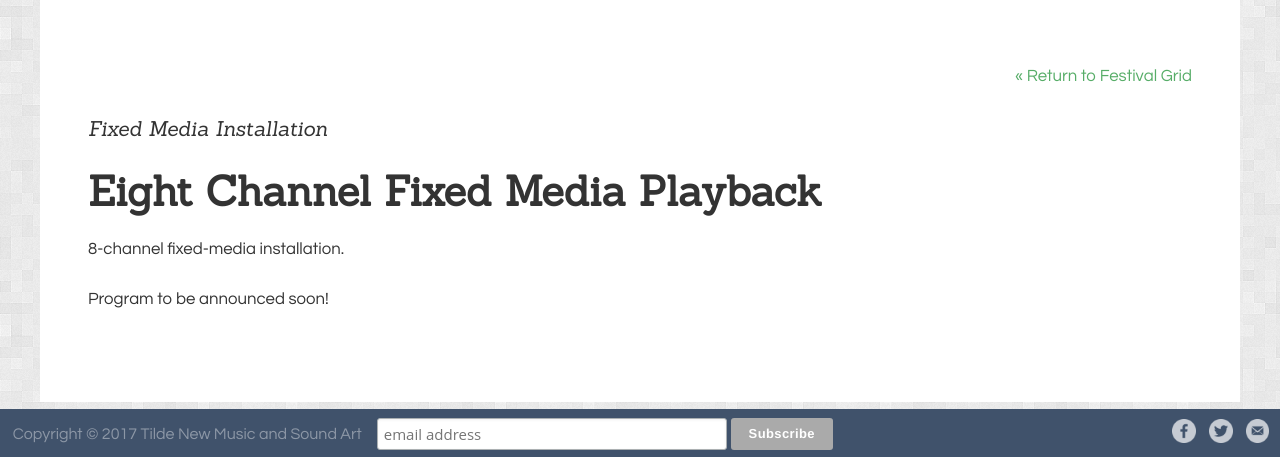
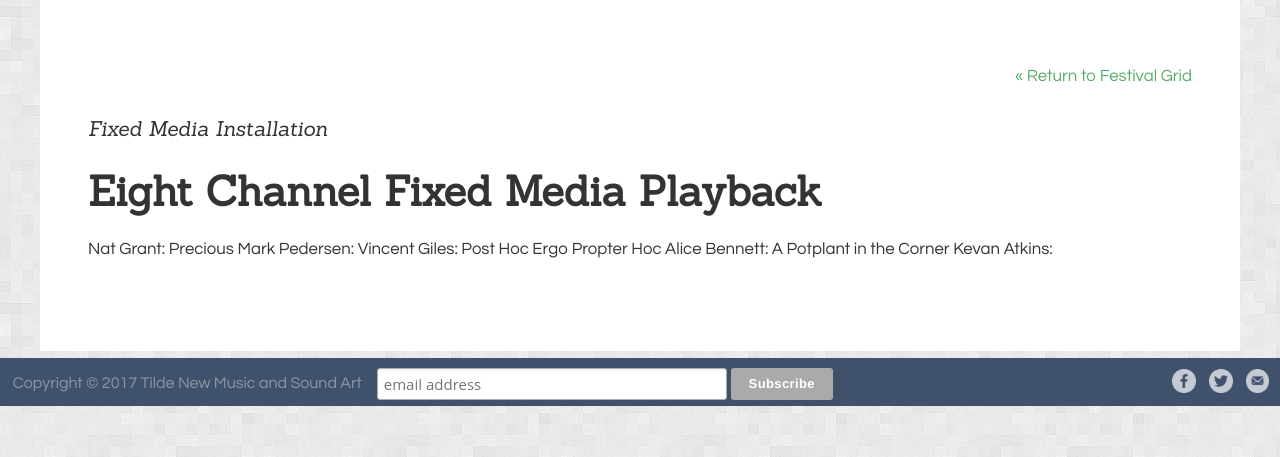
Before and after one commit to unclewalter/tilde-festival-website, a Jekyll site: the page built from _program/G_001.md, in a window 1280 px wide. Shown: the part 852-1309 px from the top of the page. Built offline with Jekyll 4.4.1, drawn with Linux system fonts in a browser that asks for light colours.

Commit message:
update fixed media
adding artist info

```diff
--- a/_program/G_001.md
+++ b/_program/G_001.md
@@ -8,7 +8,9 @@ all-day: true
 space: 'grounds' #Choices are 'white box', 'black box', 'open box', 'grounds'
 ---
 <!-- Description -->
-8-channel fixed-media installation.
-
-Program to be announced soon!
+Nat Grant: Precious
+Mark Pedersen:
+Vincent Giles: Post Hoc Ergo Propter Hoc
+Alice Bennett: A Potplant in the Corner
+Kevan Atkins:
 <!-- Bio -->
```
